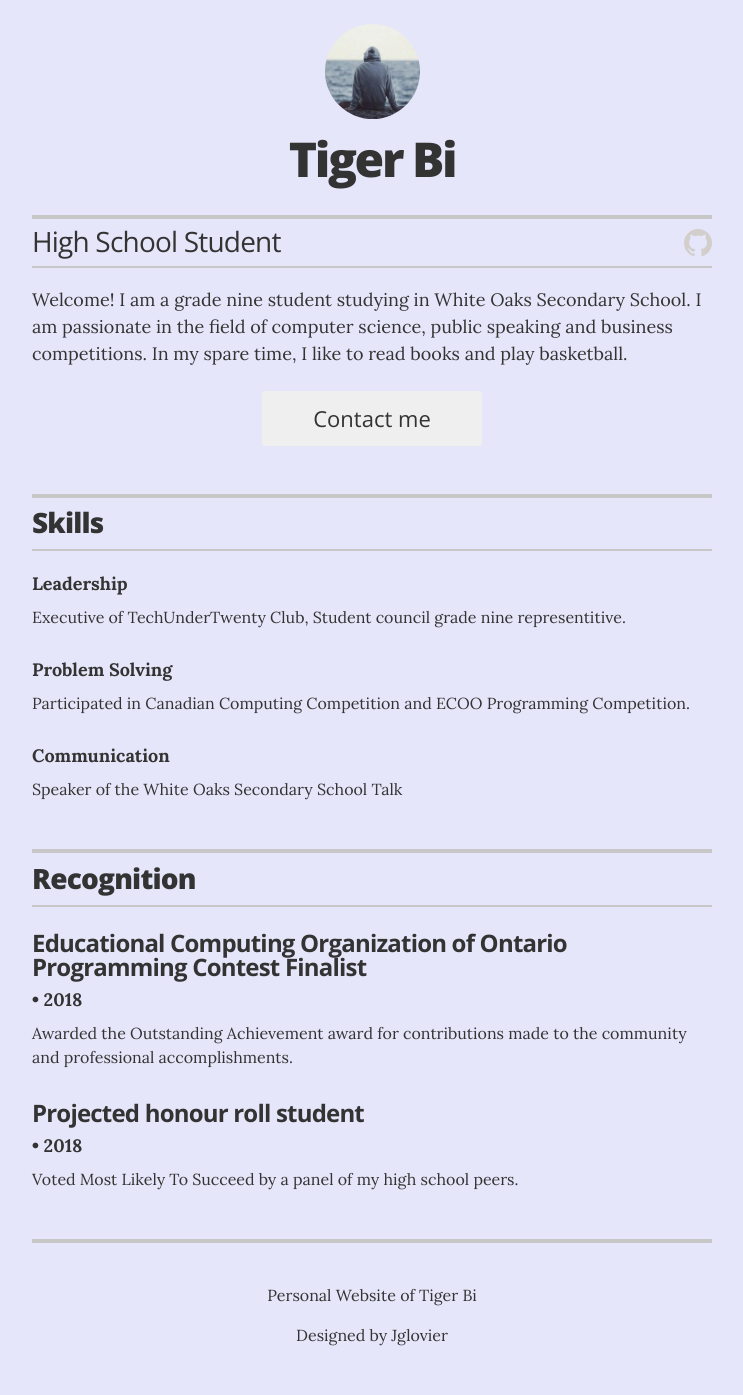
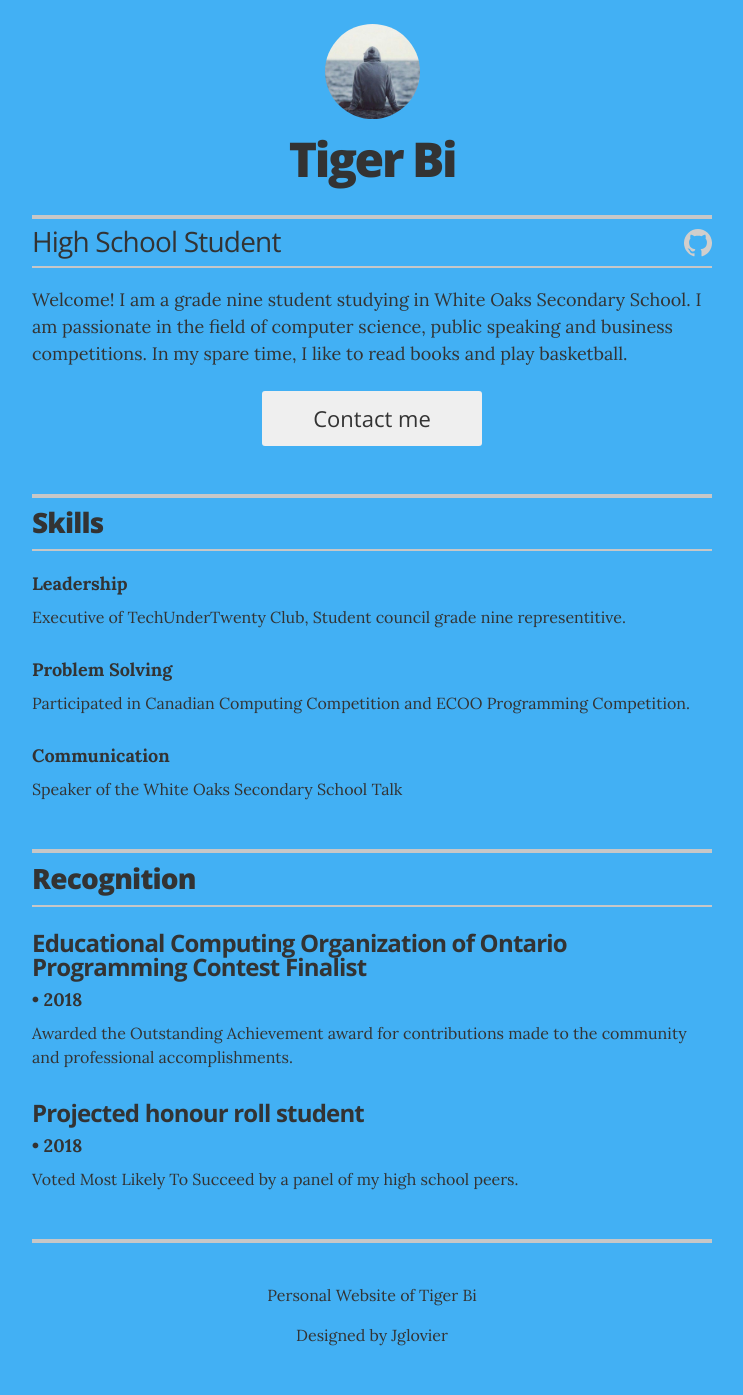
Before and after one commit to TigerBi/tigerbi.github.io, a Jekyll site: the page built from index.html, in a window 1280 px wide. Shown: the whole page, without its empty margins (268-1011 px from the left). Built offline with Jekyll 4.4.1, drawn with Linux system fonts in a browser that asks for light colours.

Commit message:
Update resume.html

```diff
--- a/_layouts/resume.html
+++ b/_layouts/resume.html
@@ -3,7 +3,7 @@
 
   {% include head.html %}
 
-  <body class="theme-{% if site.resume_theme %}{{ site.resume_theme }}{% endif %}" body bgcolor="#E6E6FA">
+  <body class="theme-{% if site.resume_theme %}{{ site.resume_theme }}{% endif %}" body bgcolor="#42b0f4">
 
     <div class="wrapper" itemscope itemtype="http://schema.org/Person">
       <meta itemprop="telephone" content="{{ site.resume_contact_telephone }}"/>
```
